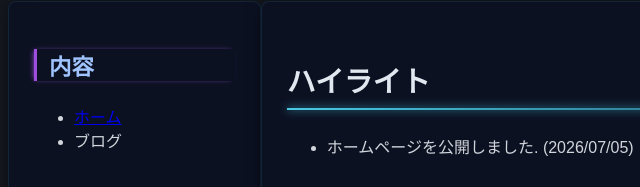
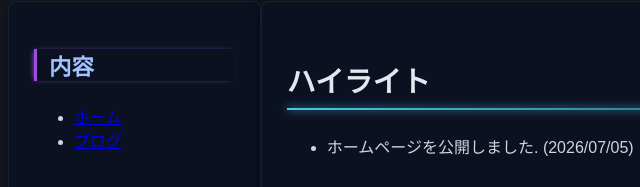
Before and after one commit to sirius256asteria-hub/sirius, a plain HTML site: page index.html in a window 1280 px wide. Shown: the part 188-375 px from the top of the page, 0-640 px from the left. Drawn offline with Linux system fonts and the light colour scheme.

Commit message:
Update index.html

```diff
--- a/index.html
+++ b/index.html
@@ -136,7 +136,7 @@ h3 {
     <h3>内容</h3>
       <ul>
         <li><a href="https://sirius.sirius256asteria.workers.dev">ホーム</a></li>
-        <li>ブログ</li>
+        <li><a href="https://sirius.sirius256asteria.workers.dev/blog">ブログ</a></li>
       </ul>
     </div>
     <div class="section">
```
